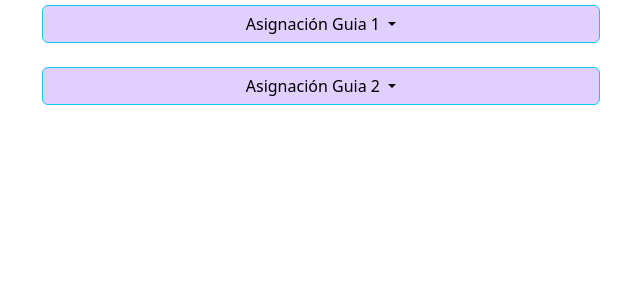
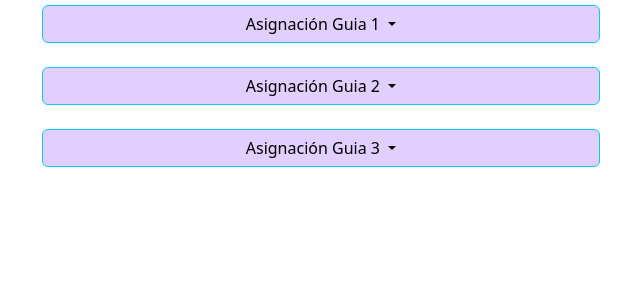
Before and after one commit to Milamelon/LIS2025, a PHP site: page /PN211471-LIS-2025/ in a window 1280 px wide. Shown: the part 91-391 px from the top of the page, without its empty margins (319-959 px from the left). Run offline with PHP 8.4, Linux system fonts and the light colour scheme.

Commit message:
Update index.php

```diff
--- a/PN211471-LIS-2025/index.php
+++ b/PN211471-LIS-2025/index.php
@@ -45,6 +45,21 @@
         <li><a class="dropdown-item" href="Guia2_PN211471/Practica2/index.php">Ejercicio Clase</a></li>
         </ul>
     </div>
+     <br>
+    <div class="dropdown container d-flex justify-content-center align-items-center">
+      <button class="btn btn-info dropdown-toggle w-50" type="button" data-bs-toggle="dropdown" aria-expanded="false" style="background-color: #e1cfff;" >
+        Asignación Guia 3
+      </button>
+        <ul class="dropdown-menu w-50" style="background-color: #e1cfff;">
+        <li><a class="dropdown-item" href="Guia3_PN211471/Ejemplo1/Ejemplo1.php">Ejercicio 1</a></li>
+        <li><a class="dropdown-item" href="Guia3_PN211471/Ejemplo2/Ejemplo2.php">Ejercicio 2</a></li>
+        <li><a class="dropdown-item" href="Guia3_PN211471/Ejemplo3/index.html">Ejercicio 3</a></li>
+        <li><a class="dropdown-item" href="Guia3_PN211471/Ejemplo4/index.php">Ejercicio 4</a> </li>
+        <li><a class="dropdown-item" href="Guia3_PN211471/ejercicios_clases/arreglos.php">Ejercicio Clase 1</a></li>
+        <li><a class="dropdown-item" href="Guia3_PN211471/ejercicios_clases/multidimentionales.php">Ejercicio Clase 2</a></li>
+        <li><a class="dropdown-item" href="Guia3_PN211471/discucion2/promnotas.php">Ejercicio Clase</a></li>
+        </ul>
+    </div>
 
 </body>
 </html>
```
